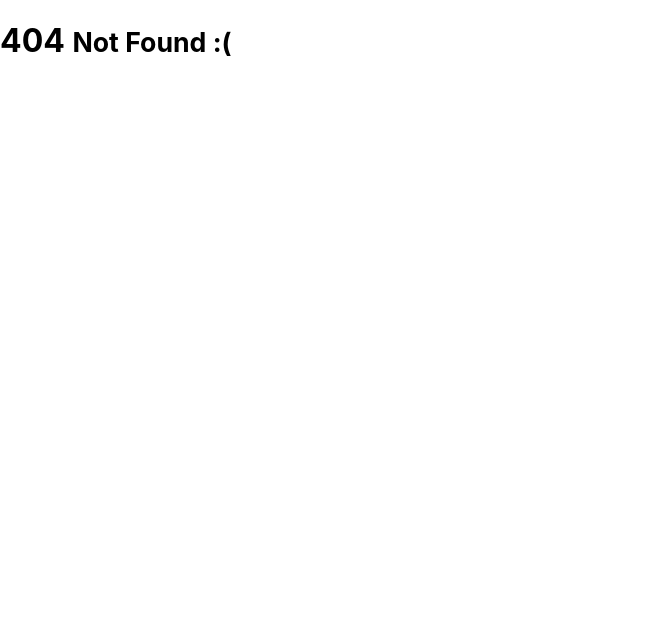
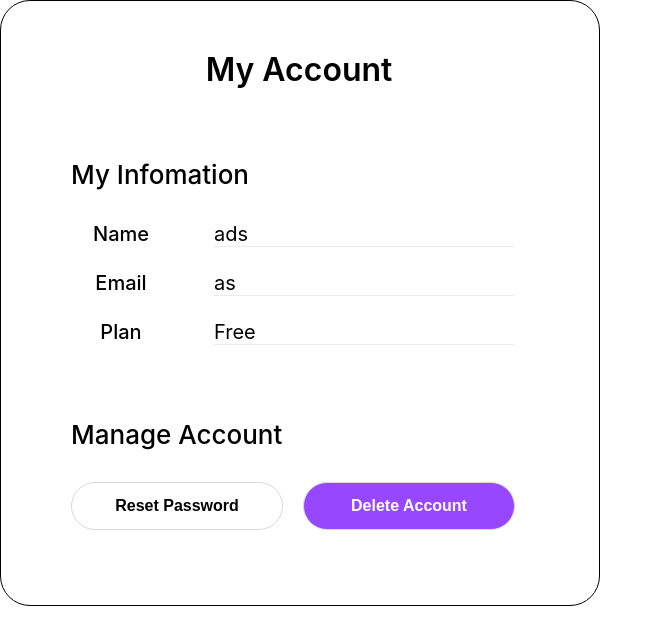
Before and after one commit to yeongjuyun/blok, a React (Create React App) app in the folder client/: page /account in a window 1280 px wide. Before the commit this address had no page. Shown: the top 644 px of the page, without its empty margins (0-663 px from the left). Built offline with nearby package versions, Linux system fonts and the light colour scheme; no server answers.

Commit message:
[feat] Account 컴포넌트 완료

```diff
--- a/client/src/Router.tsx
+++ b/client/src/Router.tsx
@@ -1,16 +1,18 @@
-import React from 'react';
-import { BrowserRouter as Router, Route, Routes } from 'react-router-dom';
-import Login from './pages/Login';
-import About from './components/About';
-import NotFound from './components/NotFound';
+import React from "react";
+import { BrowserRouter as Router, Route, Routes } from "react-router-dom";
+import Login from "./pages/Login";
+import Account from "./pages/Account";
+import About from "./components/About";
+import NotFound from "./components/NotFound";
 
 export function AppRouter() {
   return (
     <Router>
       <Routes>
-        <Route path='/login' element={<Login />}></Route>
-        <Route path='/about' element={<About />} />
-        <Route path='*' element={<NotFound />} />
+        <Route path="/login" element={<Login />} />
+        <Route path="/about" element={<About />} />
+        <Route path="/account" element={<Account />} />
+        <Route path="*" element={<NotFound />} />
       </Routes>
     </Router>
   );
--- /dev/null
+++ b/client/src/components/Account/ManageAccount.tsx
@@ -0,0 +1,47 @@
+import React from "react";
+import styled from "styled-components";
+
+const Container = styled.div`
+  margin-bottom: 50px;
+`;
+
+const Title = styled.div`
+  font-weight: 500;
+  font-size: 26px;
+  margin-bottom: 32px;
+`;
+
+const ResetButton = styled.button`
+  border: 1px solid #d9d9d9;
+  border-radius: 30px;
+  background-color: #ffffff;
+  color: black;
+  width: 212px;
+  height: 48px;
+  font-size: 16px;
+  font-weight: 600;
+  cursor: pointer;
+  margin-right: 20px;
+`;
+
+const DeleteButton = styled.button`
+  border: 1px solid #d9d9d9;
+  border-radius: 30px;
+  background-color: #9747ff;
+  color: #ffffff;
+  width: 212px;
+  height: 48px;
+  font-size: 16px;
+  font-weight: 600;
+  cursor: pointer;
+`;
+
+export default function ManageAccount() {
+  return (
+    <Container>
+      <Title>Manage Account</Title>
+      <ResetButton>Reset Password</ResetButton>
+      <DeleteButton>Delete Account</DeleteButton>
+    </Container>
+  );
+}
--- /dev/null
+++ b/client/src/components/Account/MyInfo.tsx
@@ -0,0 +1,69 @@
+import React, { useState, useEffect } from "react";
+import styled from "styled-components";
+import axios from "axios";
+
+const Container = styled.div`
+  margin-bottom: 50px;
+`;
+
+const Title = styled.div`
+  font-weight: 500;
+  font-size: 26px;
+  margin-bottom: 32px;
+`;
+
+const ContentDiv = styled.div`
+  display: flex;
+`;
+
+const ContentTitle = styled.div`
+  font-size: 20px;
+  font-weight: 500;
+  width: 100px;
+  text-align: center;
+  margin-right: 43px;
+`;
+
+const Content = styled.div`
+  font-size: 20px;
+  margin-bottom: 24px;
+  width: 300px;
+  border-bottom: 1px solid #ececec;
+`;
+
+export default function MyInfo() {
+  const [name, setName] = useState<string>("ads");
+  const [email, setEmail] = useState<string>("as");
+  const [plan, setPlan] = useState<string>("Free");
+
+  const getUserInfo = async () => {
+    axios.get("/user").then((res): void => {
+      const user = res.data;
+      setName(user.name);
+      setEmail(user.email);
+      setPlan(user.plan);
+    });
+  };
+
+  useEffect(() => {
+    getUserInfo();
+  }, []);
+
+  return (
+    <Container>
+      <Title>My Infomation</Title>
+      <ContentDiv>
+        <ContentTitle>Name</ContentTitle>
+        <Content>{name}</Content>
+      </ContentDiv>
+      <ContentDiv>
+        <ContentTitle>Email</ContentTitle>
+        <Content>{email}</Content>
+      </ContentDiv>
+      <ContentDiv>
+        <ContentTitle>Plan</ContentTitle>
+        <Content>{plan}</Content>
+      </ContentDiv>
+    </Container>
+  );
+}
--- /dev/null
+++ b/client/src/components/Account/Title.tsx
@@ -0,0 +1,13 @@
+import React from "react";
+import styled from "styled-components";
+
+export const CustomTitle = styled.div`
+  font-weight: 600;
+  font-size: 32px;
+  text-align: center;
+  margin-bottom: 70px;
+`;
+
+export default function Title() {
+  return <CustomTitle>My Account</CustomTitle>;
+}
--- /dev/null
+++ b/client/src/components/Account/index.tsx
@@ -0,0 +1,23 @@
+import MyInfo from "./MyInfo";
+import Title from "./Title";
+import ManageAccount from "./ManageAccount";
+import styled from "styled-components";
+
+const Container = styled.div`
+  background-color: fff;
+  border-radius: 30px;
+  padding: 49px 72px 25px 70px;
+  box-sizing: border-box;
+  width: 600px;
+  border: 1px solid black;
+`;
+
+export default function AccountContainer() {
+  return (
+    <Container>
+      <Title />
+      <MyInfo />
+      <ManageAccount />
+    </Container>
+  );
+}
--- /dev/null
+++ b/client/src/pages/Account.tsx
@@ -0,0 +1,11 @@
+import styled from "styled-components";
+import React, { useState, useEffect } from "react";
+import AccountContainer from "../components/Account";
+
+export default function Account() {
+  return (
+    <div>
+      <AccountContainer />
+    </div>
+  );
+}
```
Also changed, not shown: 1 other file (tests, documents, lock files or other folders).
